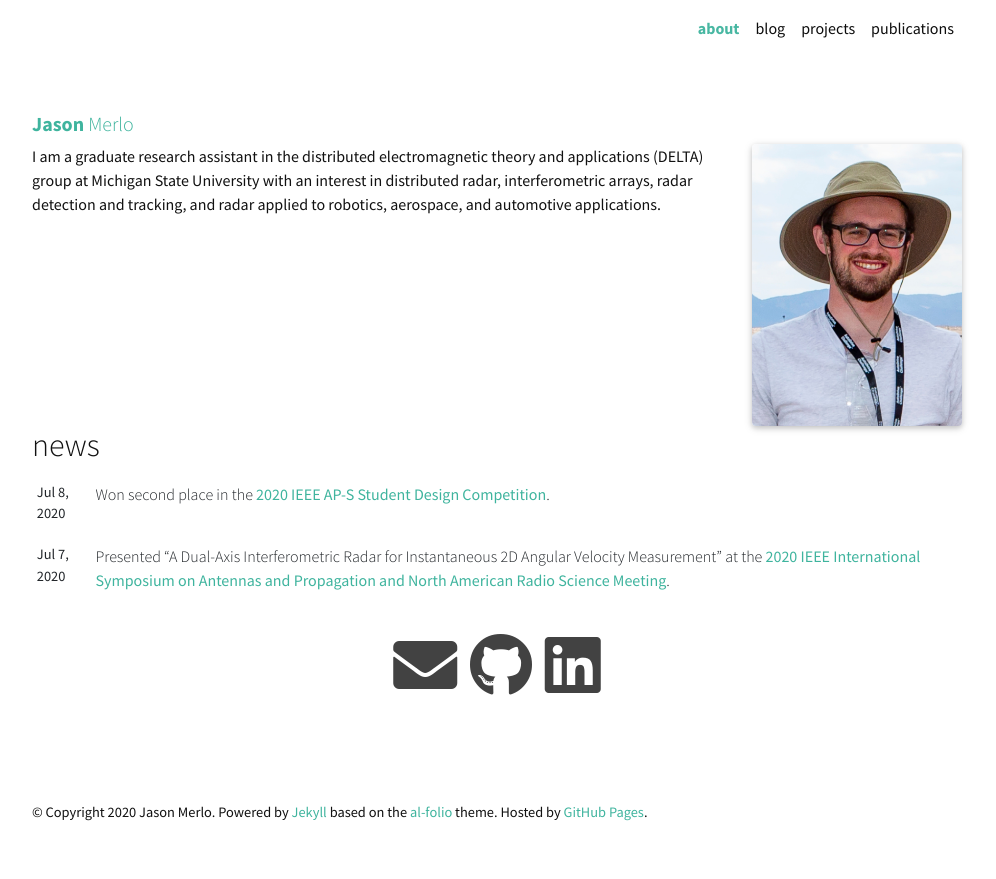
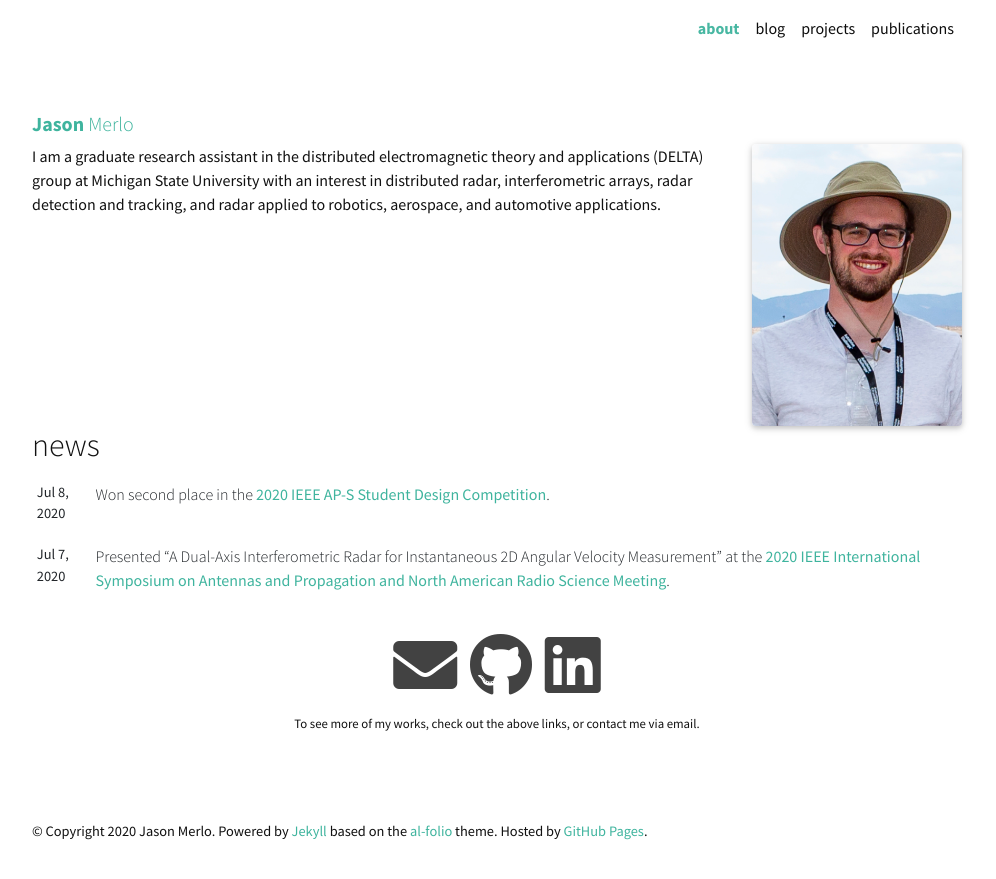
Before and after one commit to SuperUser320/superuser320.github.io, a Jekyll site: the page built from _pages/about.md, in a window 1280 px wide. Shown: the top 879 px of the page, without its empty margins (143-1139 px from the left). Built offline with Jekyll 4.4.1, drawn with Linux system fonts in a browser that asks for light colours; nearby versions of some CDN libraries; a style sheet for code colours, icons or effects is not loaded.

Commit message:
Updated about page

```diff
--- a/_config.yml
+++ b/_config.yml
@@ -45,7 +45,8 @@ publons_id: # your ID on Publons
 research_gate_profile: # your profile on ResearchGate
 blogger_url: # your blogger URL
 
-contact_note:
+contact_note: >
+  To see more of my works, check out the above links, or contact me via email.
 
 google_analytics: UA-59050539-1 # out your google-analytics code
 
```
